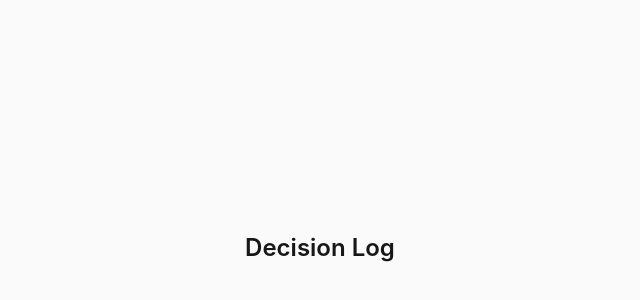
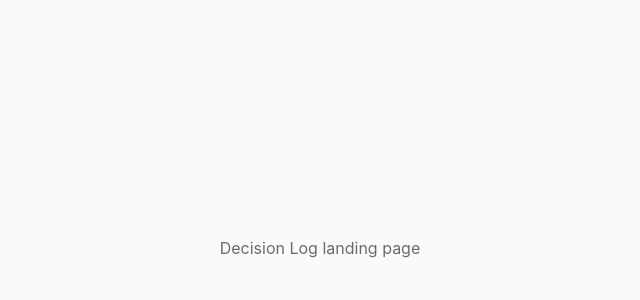
Before and after one commit to mehtab-ali-khan/decision-log, a React (Vite) app: page / in a window 1280 px wide. Shown: the part 152-452 px from the top of the page, without its empty margins (320-960 px from the left). Built offline with nearby package versions, Linux system fonts and the light colour scheme.

Commit message:
add initial landing and app pages

```diff
--- a/src/App.tsx
+++ b/src/App.tsx
@@ -1,7 +1,14 @@
+import { BrowserRouter, Route, Routes } from "react-router-dom";
+import DecisionLog from "./pages/DecisionLog";
+import Landing from "./pages/Landing";
+
 export default function App() {
   return (
-    <main className="flex min-h-screen items-center justify-center bg-background px-page font-sans text-text-primary">
-      <h1 className="text-2xl font-semibold">Decision Log</h1>
-    </main>
+    <BrowserRouter>
+      <Routes>
+        <Route path="/" element={<Landing />} />
+        <Route path="/app" element={<DecisionLog />} />
+      </Routes>
+    </BrowserRouter>
   );
 }
--- /dev/null
+++ b/src/pages/DecisionLog.tsx
@@ -0,0 +1,7 @@
+export default function DecisionLog() {
+  return (
+    <main className="min-h-screen bg-background px-page py-section font-sans text-text-primary">
+      <h1 className="text-2xl font-semibold">Decision Log</h1>
+    </main>
+  );
+}
--- /dev/null
+++ b/src/pages/Landing.tsx
@@ -0,0 +1,7 @@
+export default function Landing() {
+  return (
+    <main className="flex min-h-screen items-center justify-center bg-background px-page font-sans text-text-primary">
+      <p className="text-text-secondary">Decision Log landing page</p>
+    </main>
+  );
+}
```
Also changed, not shown: 1 other file (tests, documents, lock files or other folders).
